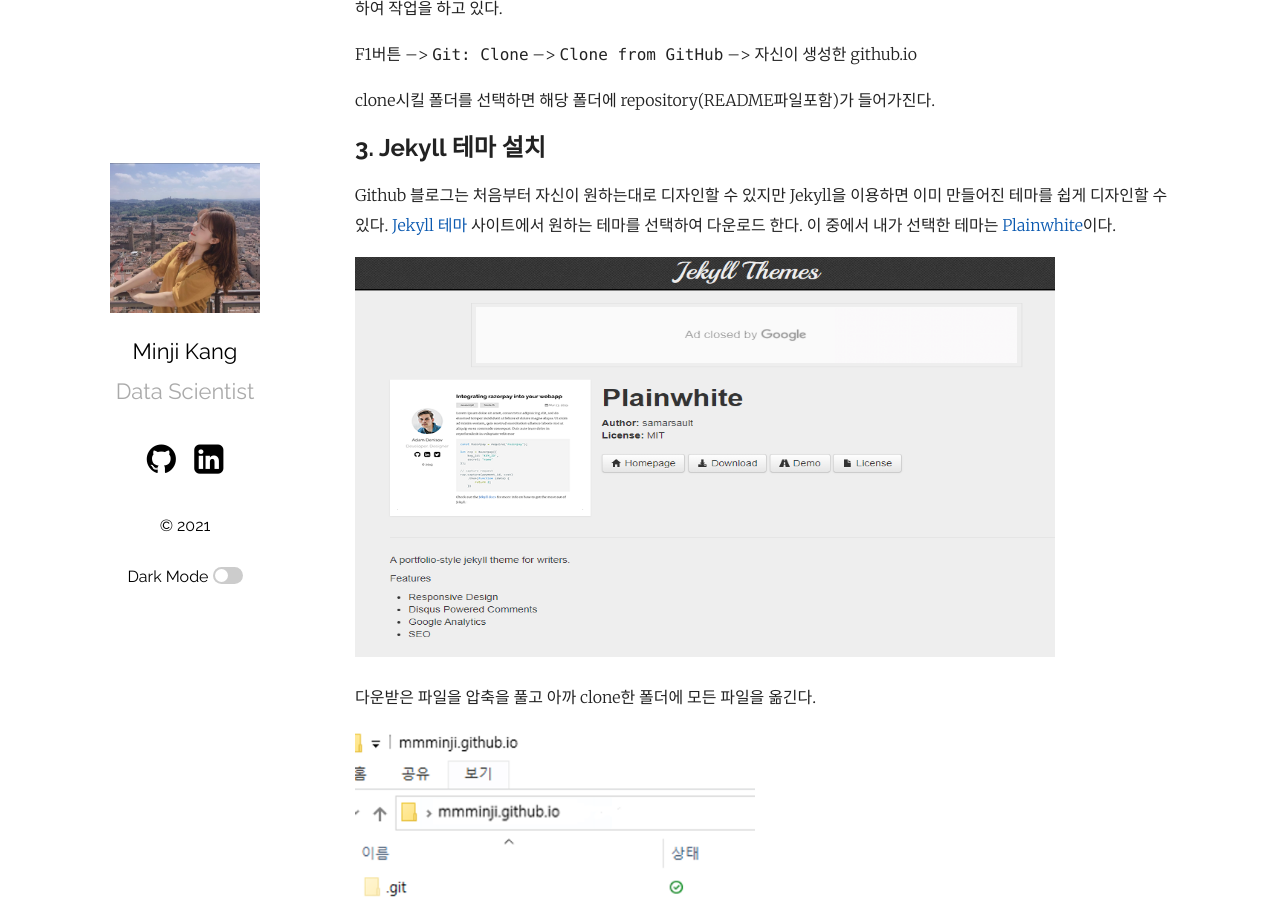
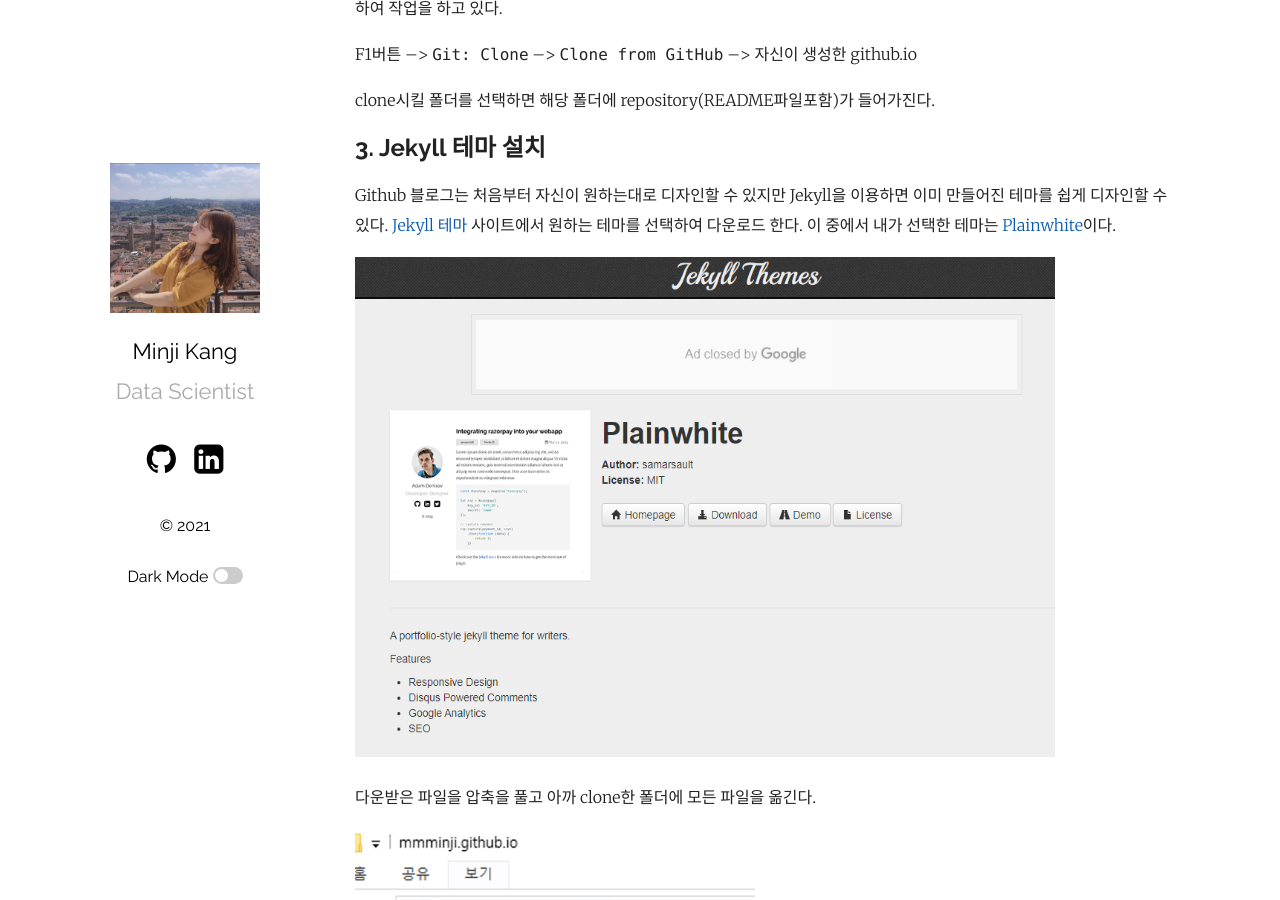
Before and after one commit to mmminji/mmminji.github.io, a Jekyll site: the page built from _posts/2021-02-15-github.io만들기.markdown, in a window 1280 px wide and 900 px high, scrolled down 1311 px. Built offline with Jekyll 4.4.1, drawn with Linux system fonts in a browser that asks for light colours; comment, search, counter and statistics services are not loaded.

Commit message:
add img size

```diff
--- a/_posts/2021-02-15-github.io만들기.markdown
+++ b/_posts/2021-02-15-github.io만들기.markdown
@@ -31,7 +31,7 @@ clone시킬 폴더를 선택하면 해당 폴더에 repository(README파일포
 
 Github 블로그는 처음부터 자신이 원하는대로 디자인할 수 있지만 Jekyll을 이용하면 이미 만들어진 테마를 쉽게 디자인할 수 있다. [Jekyll 테마](http://jekyllthemes.org/) 사이트에서 원하는 테마를 선택하여 다운로드 한다. 이 중에서 내가 선택한 테마는 [Plainwhite](http://jekyllthemes.org/themes/PlainWhite-Jekyll/)이다.
 
-![](https://github.com/mmminji/mmminji.github.io/blob/main/assets/post_pics/jekyll_themes_plainwhite.PNG?raw=true){: width="700" height="400"}
+![](https://github.com/mmminji/mmminji.github.io/blob/main/assets/post_pics/jekyll_themes_plainwhite.PNG?raw=true){: width="700" height="500"}
 
 다운받은 파일을 압축을 풀고 아까 clone한 폴더에 모든 파일을 옮긴다.
 
@@ -41,13 +41,13 @@ Github 블로그는 처음부터 자신이 원하는대로 디자인할 수 있
 
 Jekyll이 Ruby로 만들어졌기 때문에 윈도우 OS의 경우 Ruby Devkit이 필요하다. [Ruby Installer](https://rubyinstaller.org/downloads/) 사이트에서 => 표시된 Ruby+Devkit를 설치한다.
 
-![](https://github.com/mmminji/mmminji.github.io/blob/main/assets/post_pics/ruby_installer.PNG?raw=true){: width="700" height="700"}
+![](https://github.com/mmminji/mmminji.github.io/blob/main/assets/post_pics/ruby_installer.PNG?raw=true){: width="800" height="700"}
 
 ## 5. Jekyll 설치
 
 3번에서는 Jekyll 테마를 설치했을 뿐이고, 이번에는 Ruby를 통해 Jekyll을 설치해야 한다.
 
-![](https://github.com/mmminji/mmminji.github.io/blob/main/assets/post_pics/command_ruby.png?raw=true){: width="600" height="400"}
+![](https://github.com/mmminji/mmminji.github.io/blob/main/assets/post_pics/command_ruby.png?raw=true){: width="700" height="400"}
 
 Ruby 콘솔창에서 repository가 있는 폴더로 들어간 후, 다음 명령어로 Jekyll에 필요한 패키지들을 설치한다.
 
```
